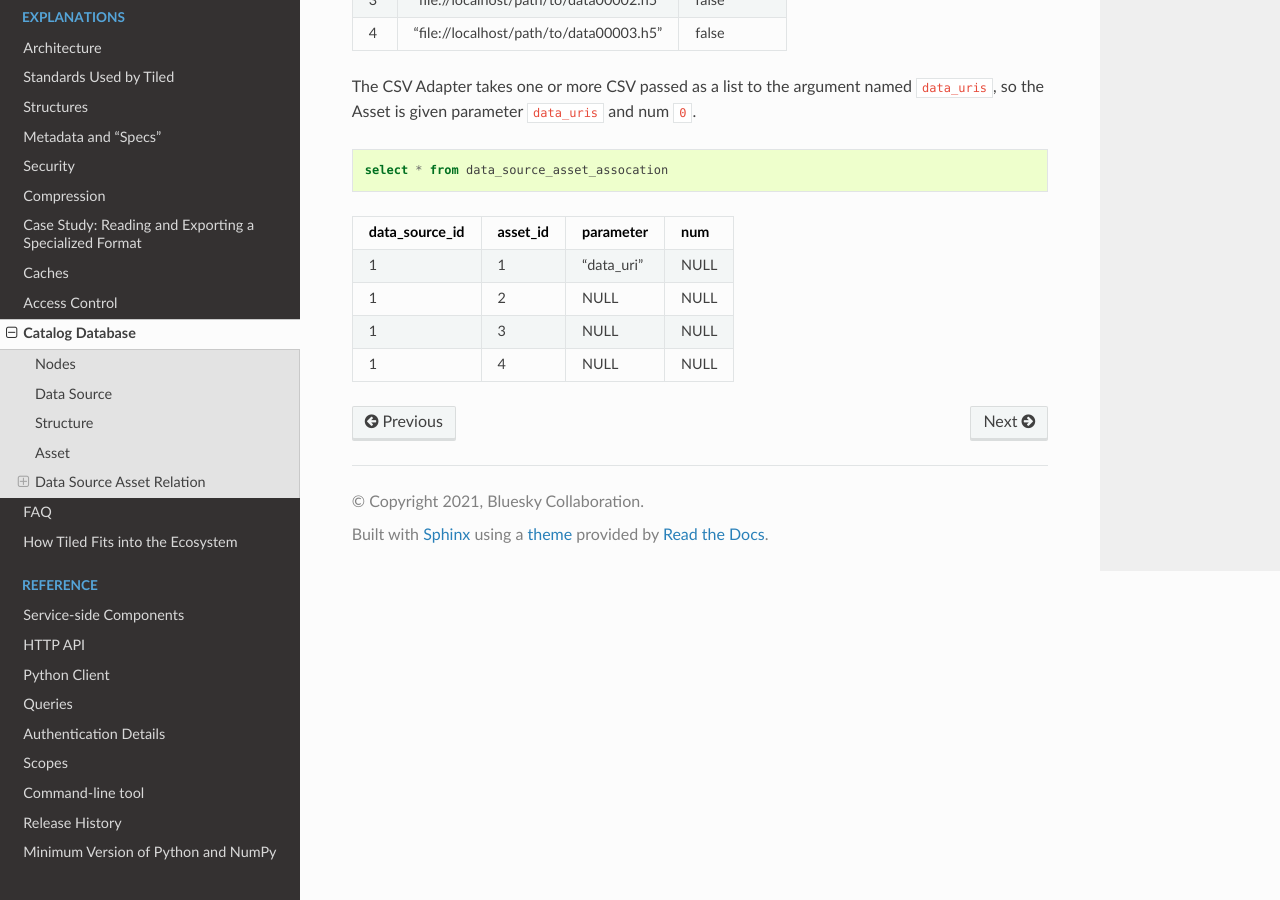
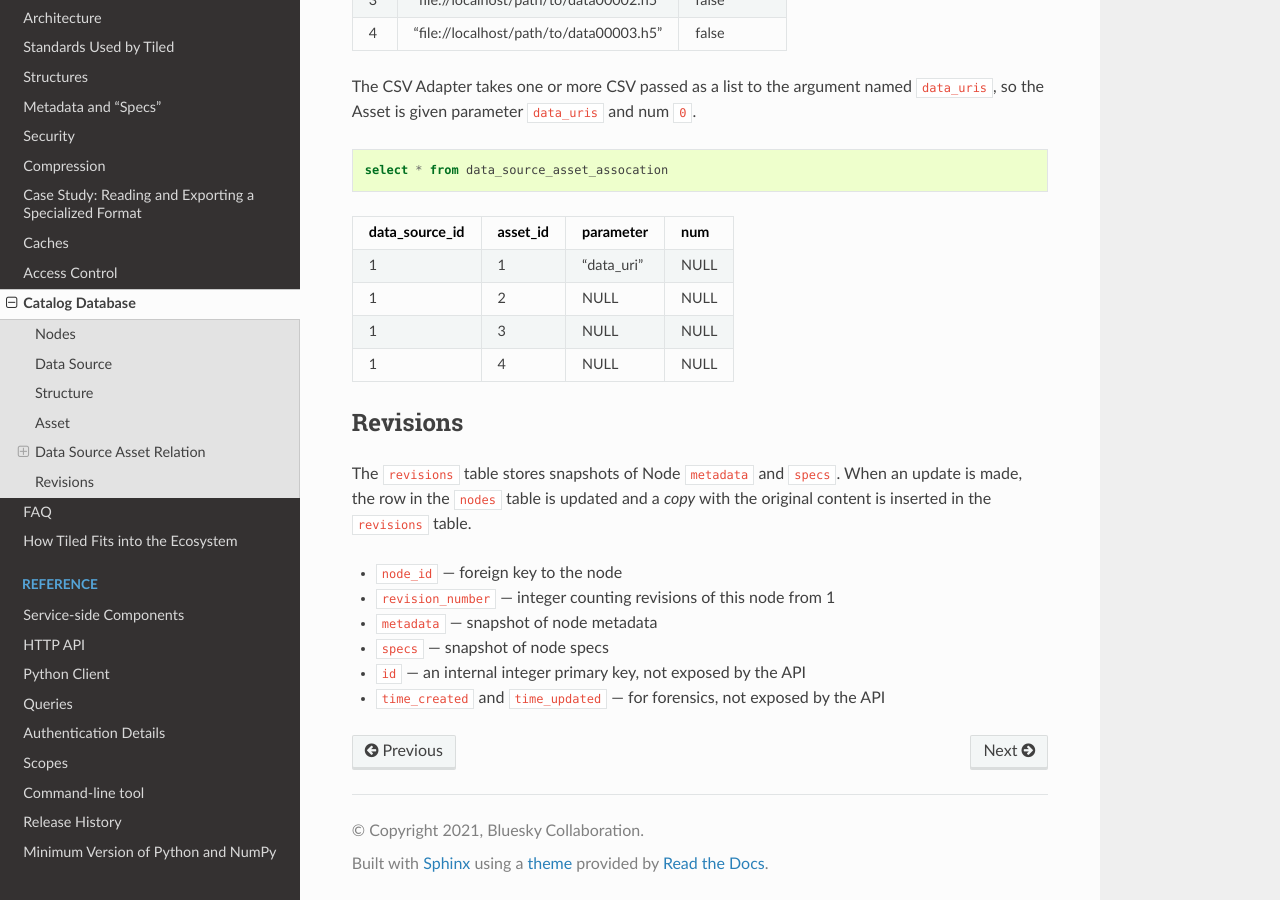
Before and after one commit to bluesky/tiled, a Sphinx documentation site: the page built from docs/source/explanations/catalog.md, in a window 1280 px wide and 900 px high, scrolled down 5609 px. Built offline with Sphinx 7.4.7 and the Read the Docs theme 2.0.0, drawn with Linux system fonts in a browser that asks for light colours; pages that are not in the unit, such as notebooks, are missing from menus; the version number could not be read and is left out.

Commit message:
Cover the revisions table

```diff
--- a/docs/source/explanations/catalog.md
+++ b/docs/source/explanations/catalog.md
@@ -276,3 +276,16 @@ data_source_id | asset_id | parameter | num
 1 | 2 | NULL | NULL
 1 | 3 | NULL | NULL
 1 | 4 | NULL | NULL
+
+## Revisions
+
+The `revisions` table stores snapshots of Node `metadata` and `specs`. When an
+update is made, the row in the `nodes` table is updated and a _copy_ with the
+original content is inserted in the `revisions` table.
+
+- `node_id` --- foreign key to the node
+- `revision_number` --- integer counting revisions of this node from 1
+- `metadata` --- snapshot of node metadata
+- `specs` --- snapshot of node specs
+- `id` --- an internal integer primary key, not exposed by the API
+- `time_created` and `time_updated` --- for forensics, not exposed by the API
```
